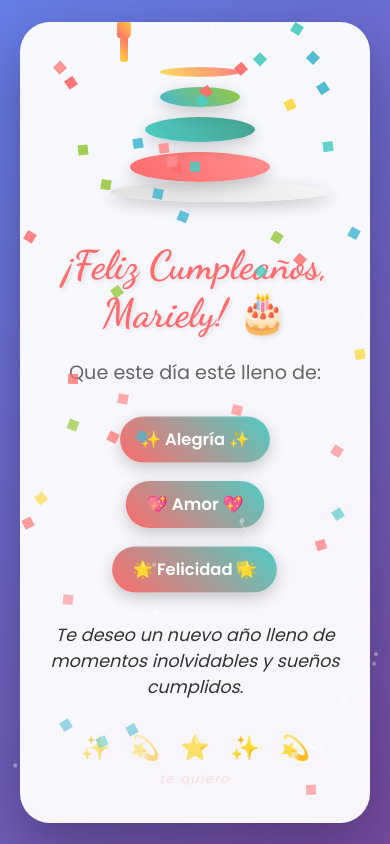
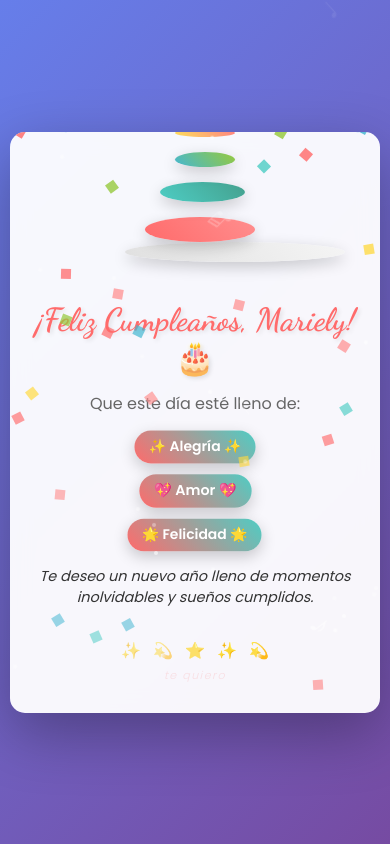
Before and after one commit to Rex835/HB, a plain HTML site: page index.html in a window 390 px wide. Drawn offline with Linux system fonts and the light colour scheme.

Commit message:
Mejora responsividad y ajusta visibilidad del mensaje oculto

```diff
--- a/index.html
+++ b/index.html
@@ -2,8 +2,11 @@
 <html lang="es">
 <head>
     <meta charset="UTF-8">
-    <meta name="viewport" content="width=device-width, initial-scale=1.0">
-    <title>¡Feliz Cumpleaños Mariely! 🎉</title>
+    <meta name="viewport" content="width=device-width, initial-scale=1.0, maximum-scale=1.0, user-scalable=no">
+    <meta name="theme-color" content="#ff6b6b">
+    <meta name="apple-mobile-web-app-capable" content="yes">
+    <meta name="apple-mobile-web-app-status-bar-style" content="default">
+    <title>🎉</title>
     <link rel="stylesheet" href="styles.css">
     <link href="https://fonts.googleapis.com/css2?family=Dancing+Script:wght@400;700&family=Poppins:wght@300;400;600&display=swap" rel="stylesheet">
 </head>
--- a/styles.css
+++ b/styles.css
@@ -252,38 +252,228 @@ body {
 
 /* Responsive */
 @media (max-width: 768px) {
+    .container {
+        padding: 15px;
+    }
+
     .birthday-card {
         padding: 30px 20px;
+        border-radius: 20px;
     }
 
     .title {
         font-size: 2.5rem;
+        margin-bottom: 15px;
+    }
+
+    .subtitle {
+        font-size: 1.1rem;
+        margin-bottom: 15px;
     }
 
     .wishes {
         flex-direction: column;
         align-items: center;
+        gap: 15px;
+        margin: 20px 0;
+    }
+
+    .wish {
+        padding: 8px 16px;
+        font-size: 0.9rem;
+    }
+
+    .personal-message {
+        font-size: 1rem;
+        margin: 20px 0;
     }
 
     .cake {
         width: 150px;
         height: 120px;
+        margin: 20px auto;
     }
 
     .layer-bottom { width: 140px; height: 30px; }
     .layer-middle { width: 110px; height: 25px; }
     .layer-top { width: 80px; height: 20px; }
     .icing { width: 80px; height: 10px; }
+
+    .balloons {
+        top: -30px;
+        height: 60px;
+    }
+
+    .balloon {
+        font-size: 1.5rem;
+    }
+
+    .sparkles span {
+        font-size: 1.2rem;
+        margin: 0 8px;
+    }
+
+    .hidden-message {
+        font-size: 10px;
+        margin: 3px 0;
+    }
+}
+
+@media (max-width: 480px) {
+    .container {
+        padding: 10px;
+    }
+
+    .birthday-card {
+        padding: 25px 15px;
+        border-radius: 15px;
+    }
+
+    .title {
+        font-size: 2rem;
+        margin-bottom: 12px;
+    }
+
+    .subtitle {
+        font-size: 1rem;
+        margin-bottom: 12px;
+    }
+
+    .wishes {
+        gap: 12px;
+        margin: 15px 0;
+    }
+
+    .wish {
+        padding: 6px 14px;
+        font-size: 0.85rem;
+    }
+
+    .personal-message {
+        font-size: 0.9rem;
+        margin: 15px 0;
+    }
+
+    .cake {
+        width: 120px;
+        height: 90px;
+        margin: 15px auto;
+    }
+
+    .layer-bottom { width: 110px; height: 25px; }
+    .layer-middle { width: 85px; height: 20px; }
+    .layer-top { width: 60px; height: 15px; }
+    .icing { width: 60px; height: 8px; }
+
+    .balloons {
+        top: -20px;
+        height: 40px;
+    }
+
+    .balloon {
+        font-size: 1.2rem;
+    }
+
+    .sparkles span {
+        font-size: 1rem;
+        margin: 0 6px;
+    }
+
+    .hidden-message {
+        font-size: 9px;
+        margin: 2px 0;
+    }
+}
+
+@media (max-width: 320px) {
+    .birthday-card {
+        padding: 20px 12px;
+    }
+
+    .title {
+        font-size: 1.8rem;
+    }
+
+    .cake {
+        width: 100px;
+        height: 75px;
+    }
+
+    .layer-bottom { width: 90px; height: 20px; }
+    .layer-middle { width: 70px; height: 18px; }
+    .layer-top { width: 50px; height: 12px; }
+    .icing { width: 50px; height: 6px; }
+}
+
+/* Pantallas muy grandes */
+@media (min-width: 1200px) {
+    .container {
+        max-width: 1000px;
+        padding: 30px;
+    }
+
+    .birthday-card {
+        padding: 50px;
+    }
+
+    .title {
+        font-size: 4rem;
+    }
+
+    .cake {
+        width: 250px;
+        height: 180px;
+        margin: 40px auto;
+    }
+
+    .layer-bottom { width: 220px; height: 50px; }
+    .layer-middle { width: 180px; height: 45px; }
+    .layer-top { width: 140px; height: 40px; }
+    .icing { width: 140px; height: 20px; }
+}
+
+/* Orientación landscape en móviles */
+@media (max-height: 500px) and (orientation: landscape) {
+    .birthday-card {
+        padding: 20px;
+        margin: 10px 0;
+    }
+
+    .title {
+        font-size: 2rem;
+        margin-bottom: 10px;
+    }
+
+    .cake {
+        width: 120px;
+        height: 90px;
+        margin: 15px auto;
+    }
+
+    .wishes {
+        margin: 15px 0;
+        gap: 10px;
+    }
+
+    .wish {
+        padding: 5px 12px;
+        font-size: 0.8rem;
+    }
+
+    .personal-message {
+        margin: 15px 0;
+        font-size: 0.9rem;
+    }
 }
 
 .hidden-message {
-    font-size: 12px;
-    color: rgba(255, 107, 107, 0.4);
-    margin: 5px 0;
+    font-size: 11px;
+    color: rgba(255, 107, 107, 0.35);
+    margin: 4px 0;
     padding: 0;
-    opacity: 0.6;
+    opacity: 0.5;
     font-weight: 300;
-    letter-spacing: 2px;
+    letter-spacing: 1.5px;
     text-align: center;
     position: relative;
     z-index: 1;
```
